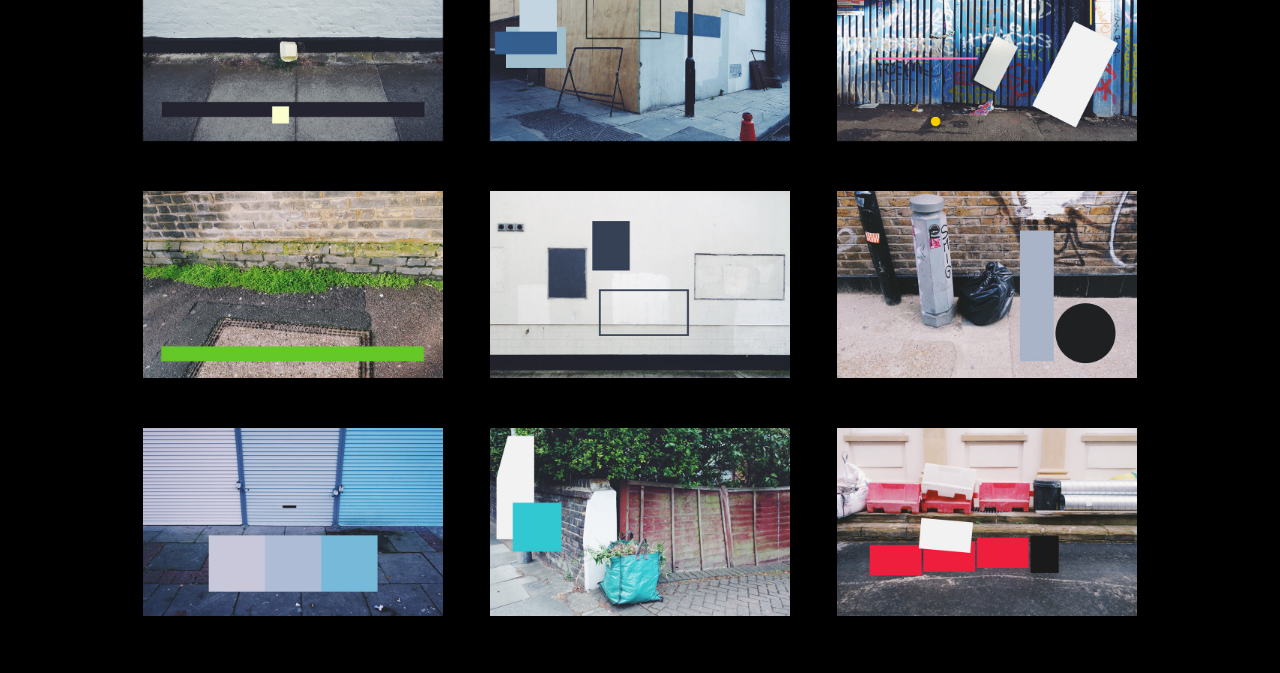
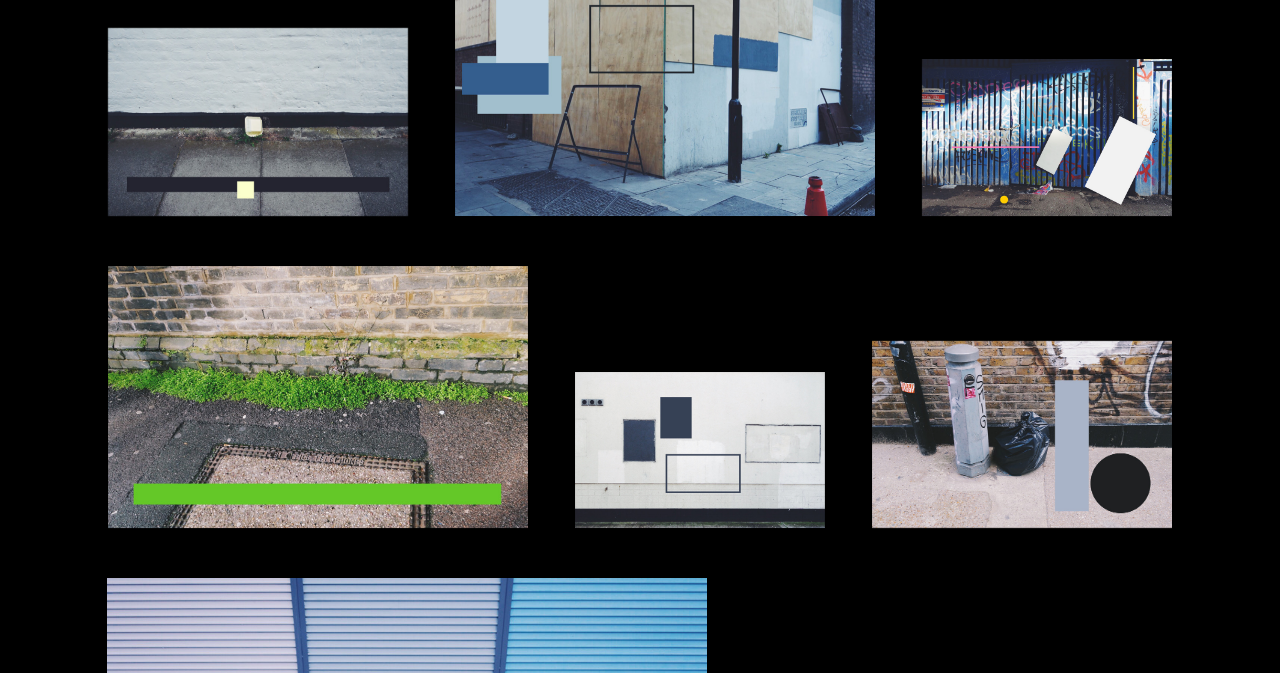
Before and after one commit to shaikim/shaikim.github.io, a plain HTML site: page p4/index.html in a window 1280 px wide. Shown: the part 67-740 px from the top of the page. Drawn offline with Linux system fonts and the light colour scheme.

Commit message:
added image sizes to style

```diff
--- a/p4/index.html
+++ b/p4/index.html
@@ -24,22 +24,22 @@
                 <h2>Desk Flowers</h2>
             </div>
 
-            <div>
+            <div class="large">
                 <img src="image_2.jpg">
                 <h2>Desk Flowers</h2>
             </div>
 
-             <div>
+             <div class="small">
                 <img src="image_3.jpg">
                 <h2>Desk Flowers</h2>
             </div>
 
-             <div>
+             <div class="large">
                 <img src="image_4.jpg">
                 <h2>Desk Flowers</h2>
             </div>
 
-             <div>
+             <div class="small">
                 <img src="image_5.jpg">
                 <h2>Desk Flowers</h2>
             </div>
@@ -49,12 +49,12 @@
                 <h2>Desk Flowers</h2>
             </div>
 
-             <div>
+             <div class="xlarge">
                 <img src="image_7.jpg">
                 <h2>Desk Flowers</h2>
             </div>
 
-             <div>
+             <div class="large">
                 <img src="image_8.jpg">
                 <h2>Desk Flowers</h2>
             </div>
--- a/p4/style.css
+++ b/p4/style.css
@@ -82,6 +82,18 @@ div:hover img{
     opacity: 0.5;
 }
 
+div.large{
+    width: 420px;
+}
+
+div.xlarge{
+    width: 600px;
+}
+
+div.small{
+    width: 250px;
+}
+
 footer {
     width: 100%;
     overflow: hidden;
```
